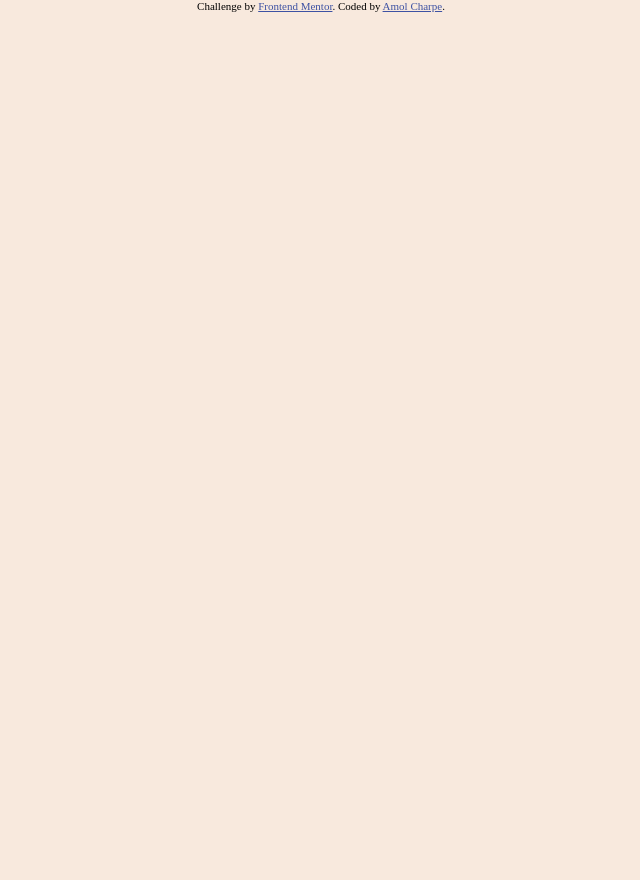
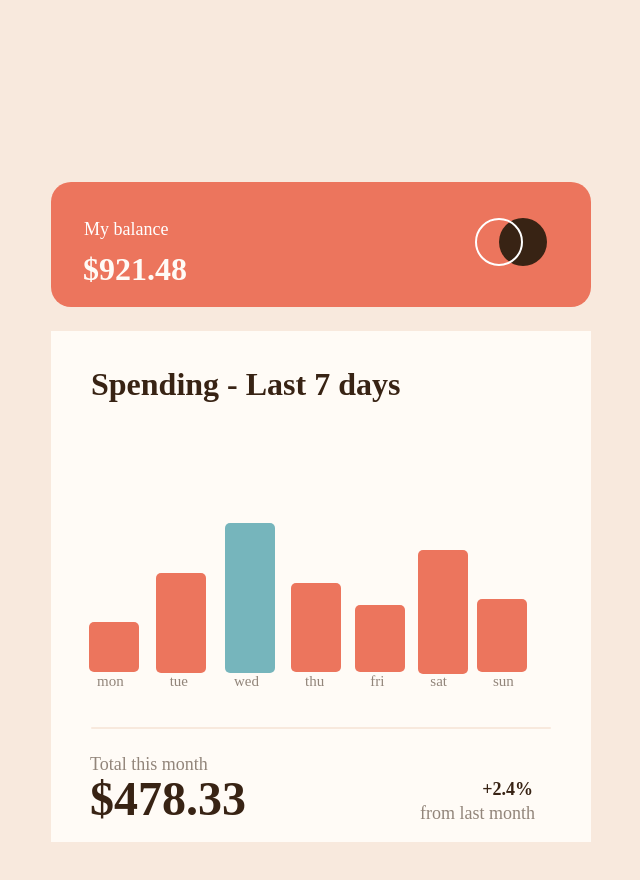
Before and after one commit to charpeamol/Expenses-Chart, a plain HTML site: page index.html in a window 1280 px wide. Shown: the top 880 px of the page, without its empty margins (399-1039 px from the left). Drawn offline with Linux system fonts and the light colour scheme.

Commit message:
main section added

```diff
--- a/index.html
+++ b/index.html
@@ -17,9 +17,58 @@
   <link rel="stylesheet" href="style.css">
 </head>
 <body>
+  <div class="PriceBar">
+    <div class="header">
+     <p class="balance">My balance</p>
+     <p class="myBalance">$921.48</p>
+     <img src="images/logo.svg" alt="logo" class="img-logo">
+
+   </div>
+    <div class="main">
+     <p class="spending">Spending - Last 7 days
+     </p>
+     <div class="monday">
+
+     </div>
+     <p class="daytext">mon</p>
+
+     <div class="tuesday">
+
+     </div>
+     <p class="daytext">tue</p>
+     <div class="Wednesday">
+
+     </div>
+     <p class="daytext">wed</p>
+     <div class="Thursday">
+
+     </div>
+     <p class="daytext">thu</p>
+     <div class="Friday">
+
+     </div>
+     <p class="daytext">fri</p>
+     <div class="Saturday">
+
+     </div>
+     <p class="daytext">sat</p>
+     <div class="Sundey">
+
+     </div>
+     <p class="daytext">sun</p>
+     <div class="rectangle"> </div>
+     <div>
+       <p class="total">Total this month</p>
+       <p class="expense_value">$478.33</p>
+     </div>
+     <div>
+       <p class="Pecentage_increase">+2.4% </p>
+       <p class="Prevous_month">from last month</p>
+     </div>
+
+   </div>
 
   </div>
-
 
   <div class="attribution">
     Challenge by <a href="https://www.frontendmentor.io?ref=challenge" target="_blank">Frontend Mentor</a>.
```
